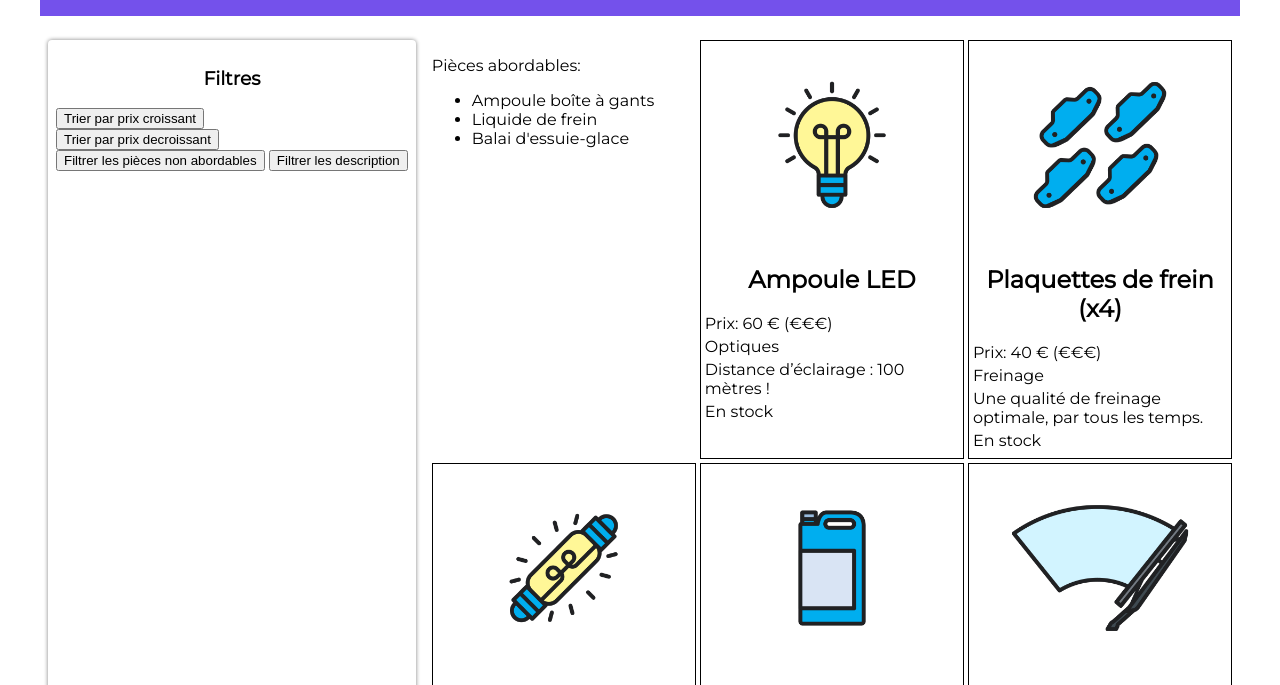
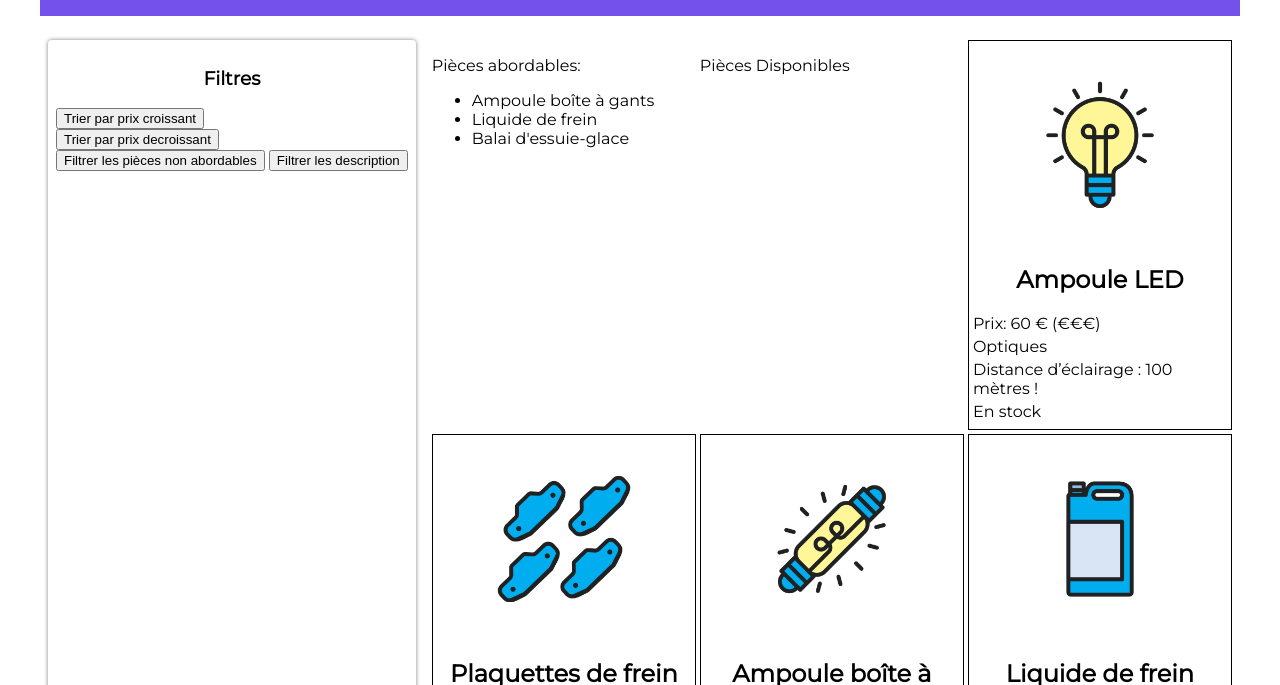
Before and after one commit to Muki-Dev/Les-Bonnes-Pi-ces, a website: page index.html in a window 1280 px wide. Shown: the part 98-783 px from the top of the page. Drawn offline with Linux system fonts and the light colour scheme.

Commit message:
ajout div

```diff
--- a/index.html
+++ b/index.html
@@ -31,6 +31,9 @@
 				<div class="abordables">
 					<p>Pièces abordables:</p>
 				</div>
+				<div class="disponibles">
+					<p>Pièces Disponibles</p>
+				</div>
 			</section>
 		</main>
 	</body>
```
